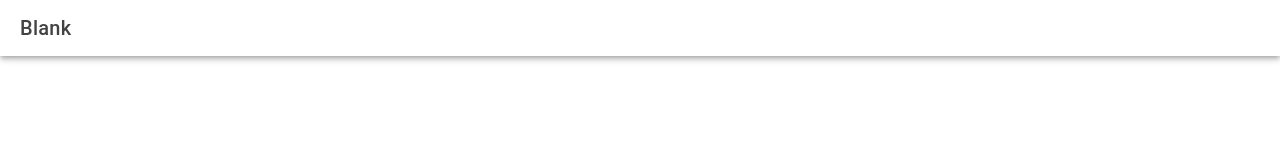
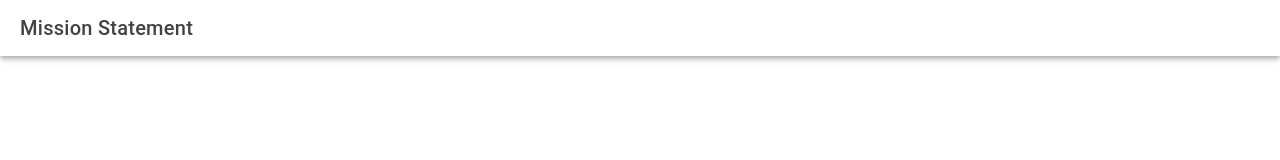
Before and after one commit to MelaninRx/melanin-rx, a React (Vite) app in the folder myApp/: page /home in a window 1280 px wide. Shown: the top 160 px of the page. Built offline with nearby package versions, Linux system fonts and the light colour scheme.

Commit message:
Adding mission statement

```diff
--- a/myApp/src/pages/Home.tsx
+++ b/myApp/src/pages/Home.tsx
@@ -7,7 +7,7 @@ const Home: React.FC = () => {
     <IonPage>
       <IonHeader>
         <IonToolbar>
-          <IonTitle>Blank</IonTitle>
+          <IonTitle>Mission Statement</IonTitle>
         </IonToolbar>
       </IonHeader>
       <IonContent fullscreen>
```
